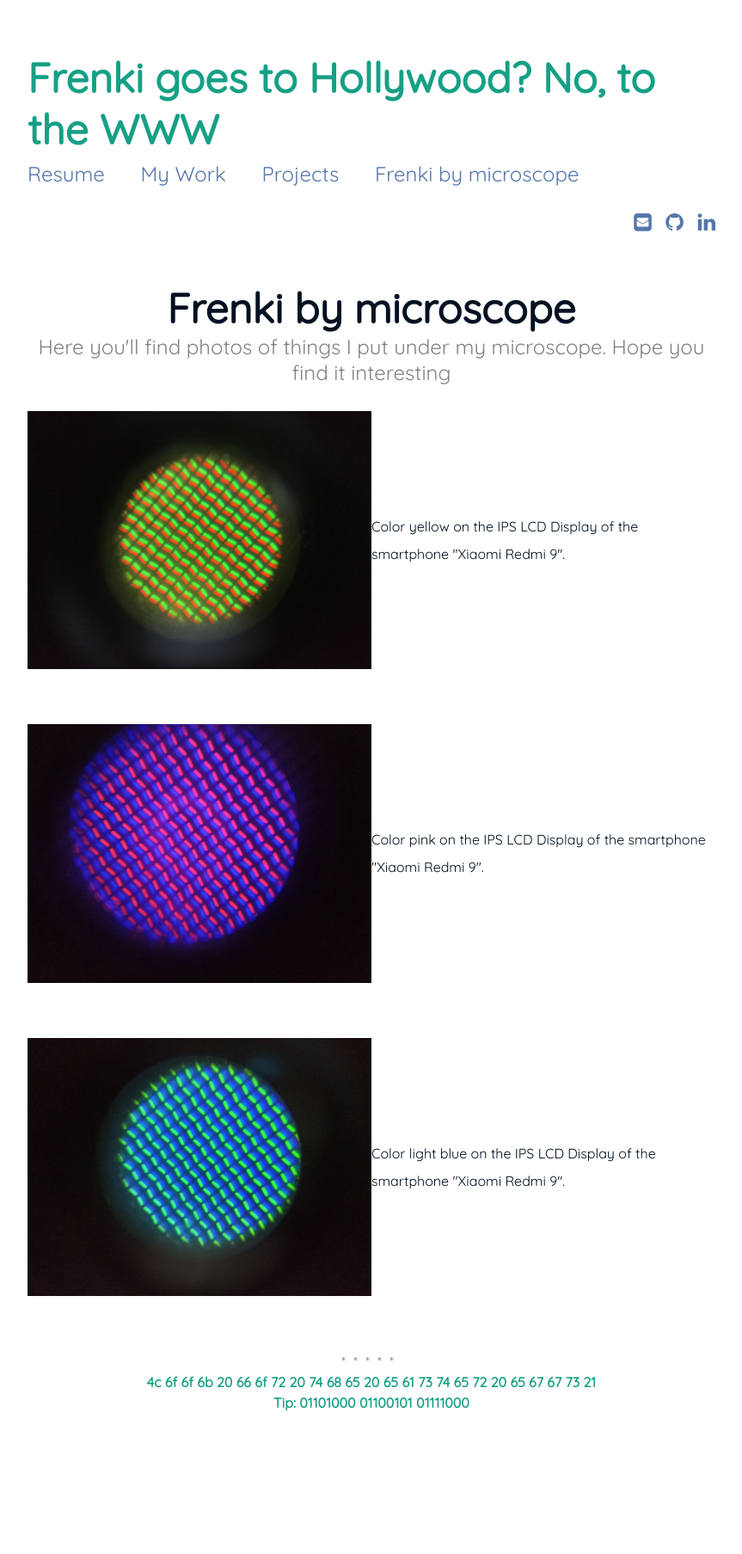
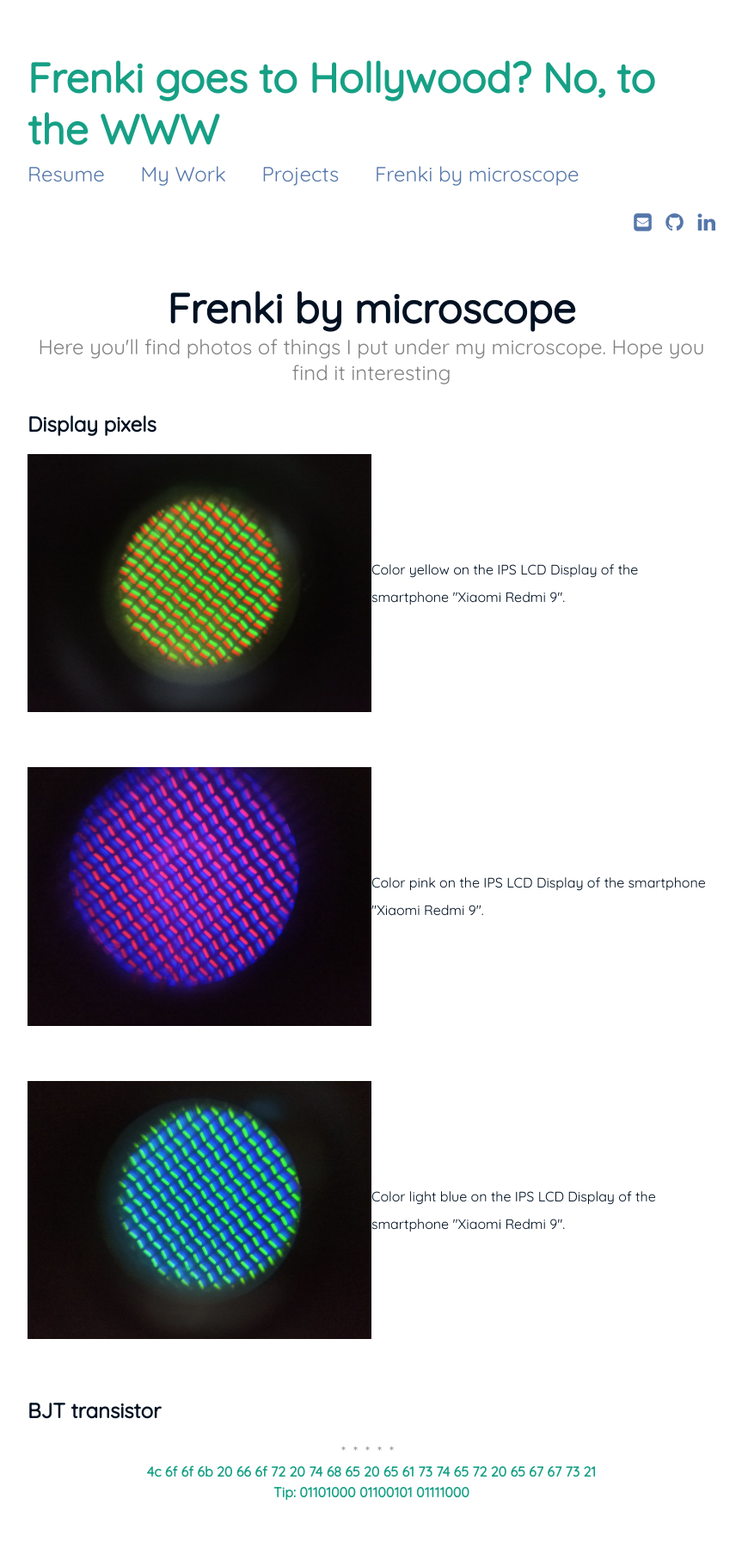
Before and after one commit to FreShq99/frenkishqepa.com, a Jekyll site: the page built from gallery.md, in a window 1280 px wide. Shown: the whole page at 86% size, without its empty margins (208-1071 px from the left). Built offline with Jekyll 4.4.1, drawn with Linux system fonts in a browser that asks for light colours; before the commit the page ends 1703 px from its top, so only the background shows below that.

Commit message:
Update gallery.md

```diff
--- a/gallery.md
+++ b/gallery.md
@@ -4,7 +4,7 @@
 subtitle: Here you'll find photos of things I put under my microscope. Hope you find it interesting
 ---
 
-
+## Display pixels
 <div style="display: flex; justify-content: flex-start; align-items: center;">
   <img width="50%" src="MicroscopeGallery/yellow.jpeg" alt="">
   <p style="margin: 0;"> Color yellow on the IPS LCD Display of the smartphone "Xiaomi Redmi 9".</p>
@@ -14,14 +14,16 @@
 
 <div style="display: flex; justify-content: flex-start; align-items: center;">
   <img width="50%" src="MicroscopeGallery/purple.jpeg" alt="">
-  <p style="margin: 1;"> Color pink on the IPS LCD Display of the smartphone "Xiaomi Redmi 9".</p>
+  <p style="margin: 0;"> Color pink on the IPS LCD Display of the smartphone "Xiaomi Redmi 9".</p>
 </div>
 
 <br>
 
 <div style="display: flex; justify-content: flex-start; align-items: center;">
   <img width="50%" src="MicroscopeGallery/blu.jpeg" alt="">
-  <p style="margin: 2;"> Color light blue on the IPS LCD Display of the smartphone "Xiaomi Redmi 9".</p>
+  <p style="margin: 0;"> Color light blue on the IPS LCD Display of the smartphone "Xiaomi Redmi 9".</p>
 </div>
 
 <br>
+
+## BJT transistor
```
